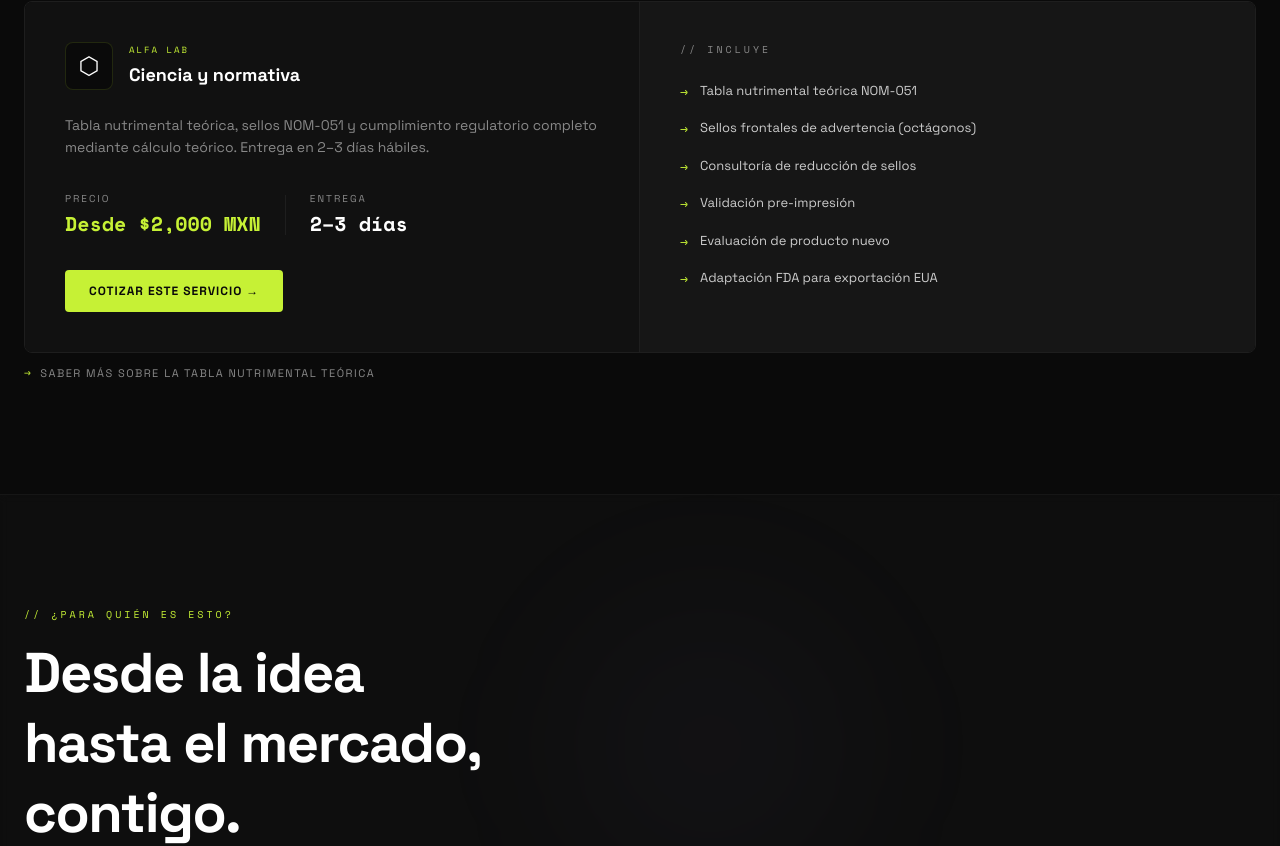
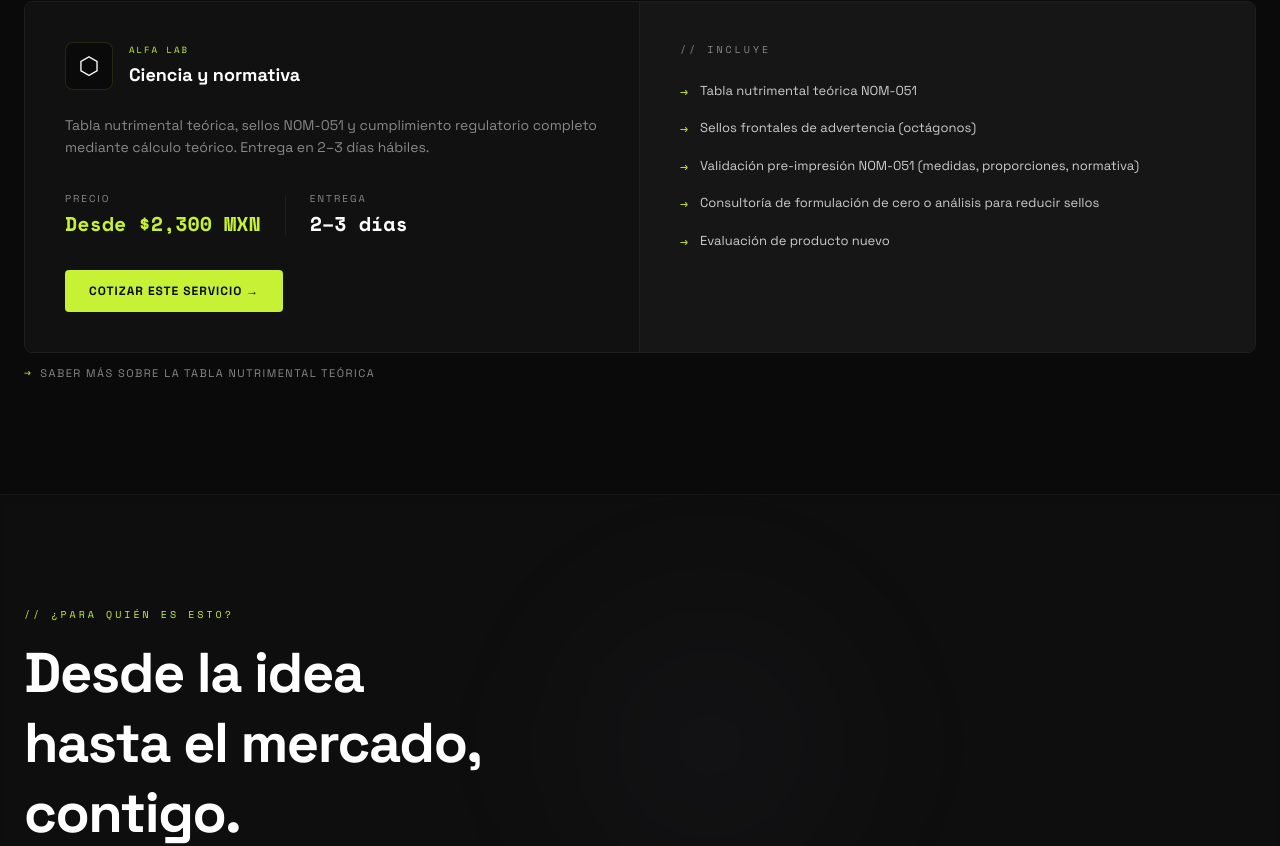
Before and after one commit to melissagallegosg/puntoalfa, a Next.js app: page / in a window 1280 px wide. Shown: the part 1391-2237 px from the top of the page. Built offline with nearby package versions, Linux system fonts and the light colour scheme.

Commit message:
Add files via upload

```diff
--- a/components/Footer.tsx
+++ b/components/Footer.tsx
@@ -14,9 +14,9 @@ const services = [
 ];
 
 const paquetes = [
-  { label: "Solo Lab — $2,000 MXN", href: "#paquetes" },
-  { label: "Inicio Producto — $4,500 MXN", href: "#paquetes" },
-  { label: "Lanzamiento — $7,500 MXN", href: "#paquetes" },
+  { label: "Solo Lab — $2,300 MXN", href: "#paquetes" },
+  { label: "Inicio Producto — $5,000 MXN", href: "#paquetes" },
+  { label: "Lanzamiento — $9,000 MXN", href: "#paquetes" },
   { label: "Marca Completa — $12,000 MXN", href: "#paquetes" },
 ];
 
--- a/components/Pricing.tsx
+++ b/components/Pricing.tsx
@@ -22,7 +22,10 @@ const packages: Record<Tab, Array<{
       name: "Solo Lab",
       price: "$2,300",
       sub: "MXN · 2–3 días hábiles",
-      items: ["Tabla nutrimental teórica", "Sellos NOM-051", "PDF + PNG para etiqueta"],
+      items: [
+        "Tabla nutrimental teórica + sellos NOM-051",
+        "PDF + PNG para etiqueta",
+      ],
       cta: "Solicitar",
     },
     {
@@ -32,9 +35,8 @@ const packages: Record<Tab, Array<{
       sub: "MXN · 1 semana",
       items: [
         "Tabla + sellos NOM-051",
-        "Validación pre-impresión",
-        "Branding de empaque",
-        "Mockups incluidos",
+        "Validación pre-impresión NOM-051",
+        "Branding de empaque (etiqueta + mockups)",
       ],
       star: true,
       cta: "Solicitar",
@@ -46,9 +48,8 @@ const packages: Record<Tab, Array<{
       sub: "MXN · 2–3 semanas",
       items: [
         "Todo Inicio Producto",
-        "Landing page + WhatsApp",
-        "Setup marketplace",
-        "Consultoría de sellos",
+        "Landing page + botón WhatsApp",
+        "Estrategia de redes + contenido inicial (12 posts, copy incluido)",
       ],
       cta: "Solicitar",
     },
@@ -59,10 +60,9 @@ const packages: Record<Tab, Array<{
       sub: "MXN · 3–4 semanas",
       items: [
         "Todo Lanzamiento",
-        "Branding e identidad",
-        "Estrategia de redes",
-        "Bot WhatsApp 24/7",
-        "Automatizaciones",
+        "Branding e identidad completa",
+        "Estrategia de redes + contenido completo",
+        "Automatizaciones básicas",
       ],
       cta: "Cotizar",
     },
@@ -70,7 +70,7 @@ const packages: Record<Tab, Array<{
   lab: [
     {
       badge: "// Alfa Lab",
-      name: "Tabla + Sellos",
+      name: "Tabla nutrimental + sellos NOM-051",
       price: "$2,300",
       sub: "MXN · 2–3 días",
       items: [
@@ -83,7 +83,7 @@ const packages: Record<Tab, Array<{
     },
     {
       badge: "// Alfa Lab",
-      name: "Validación pre-impresión",
+      name: "Validación pre-impresión NOM-051",
       price: "$700",
       sub: "MXN · 1 día",
       items: [
@@ -95,12 +95,12 @@ const packages: Record<Tab, Array<{
     },
     {
       badge: "// Alfa Lab",
-      name: "Asesoría de formulación y/o consultoría de sellos",
+      name: "Consultoría de formulación o reducción de sellos",
       price: "A cotizar",
-      sub: "según producto",
+      sub: "Variable según producto",
       items: [
+        "Formulación de producto desde cero",
         "Análisis para reducir octágonos",
-        "Ajuste de formulación o receta",
         "Evaluación de producto nuevo",
       ],
       cta: "Cotizar",
@@ -112,7 +112,11 @@ const packages: Record<Tab, Array<{
       name: "Branding básico",
       price: "$3,000",
       sub: "MXN · 2–3 días",
-      items: ["Logo profesional", "Paleta de colores", "Tipografía de marca"],
+      items: [
+        "Logo profesional",
+        "Paleta de colores",
+        "Tipografía de marca",
+      ],
       cta: "Solicitar",
     },
     {
@@ -122,9 +126,9 @@ const packages: Record<Tab, Array<{
       sub: "MXN · 1 semana",
       items: [
         "Todo Branding básico",
-        "Diseño de etiqueta",
+        "Diseño de etiqueta regulatoria",
         "Mockups de producto",
-        "Archivos para imprenta",
+        "Archivos para imprenta listos",
       ],
       star: true,
       cta: "Solicitar",
@@ -133,42 +137,47 @@ const packages: Record<Tab, Array<{
   digital: [
     {
       badge: "// Alfa Digital",
-      name: "Landing page",
+      name: "Landing page de producto",
       price: "$4,000",
       sub: "MXN · 5–7 días",
       items: [
         "Landing page de producto",
         "Botón WhatsApp integrado",
-        "Integración con redes",
+        "Integración con redes sociales",
       ],
       cta: "Solicitar",
     },
     {
       badge: "// Alfa Digital",
-      name: "Redes + contenido",
+      name: "Redes + contenido inicial",
       price: "$2,500",
       sub: "MXN · 5 días",
-      items: ["12 posts estáticos mensuales", "Diseño con identidad visual", "Copy incluido"],
+      items: [
+        "12 posts estáticos mensuales",
+        "Diseño adaptado a tu identidad visual",
+        "Copy incluido",
+      ],
       cta: "Solicitar",
     },
     {
       badge: "// Más completo",
-      name: "Redes completo",
+      name: "Redes + contenido completo",
       price: "$6,000",
       sub: "MXN / mes",
       items: [
-        "12 posts estáticos",
-        "2 reels editados",
-        "10 imágenes de producto",
+        "12 posts estáticos mensuales",
+        "Edición de 2 reels (tú grabas, nosotros editamos)",
+        "10 imágenes de producto/servicio",
+        "Diseño adaptado a tu identidad visual",
+        "Copy incluido",
         "Bot WhatsApp 24/7 incluido",
-        "Copy incluido",
       ],
       star: true,
       cta: "Solicitar",
     },
     {
       badge: "// Alfa Digital",
-      name: "Bot WhatsApp",
+      name: "Bot WhatsApp 24/7",
       price: "$2,000",
       sub: "MXN · 5–7 días",
       items: [
--- a/components/Services.tsx
+++ b/components/Services.tsx
@@ -17,12 +17,11 @@ const arms = [
     services: [
       "Tabla nutrimental teórica NOM-051",
       "Sellos frontales de advertencia (octágonos)",
-      "Consultoría de reducción de sellos",
-      "Validación pre-impresión",
+      "Validación pre-impresión NOM-051 (medidas, proporciones, normativa)",
+      "Consultoría de formulación de cero o análisis para reducir sellos",
       "Evaluación de producto nuevo",
-      "Adaptación FDA para exportación EUA",
     ],
-    price: "Desde $2,000 MXN",
+    price: "Desde $2,300 MXN",
     time: "2–3 días",
   },
   {
@@ -35,10 +34,8 @@ const arms = [
     description:
       "Branding, diseño de etiqueta regulatoria y empaque. Identidad visual que conecta tu producto con el consumidor correcto.",
     services: [
-      "Branding básico (logo + paleta + tipografía)",
-      "Diseño de etiqueta regulatoria",
-      "Branding de empaque + mockups",
-      "Identidad visual completa",
+      "Branding básico (logo + paleta de colores + tipografía)",
+      "Branding de empaque (básico + diseño de etiqueta + mockups)",
       "Archivos para imprenta listos",
     ],
     price: "Desde $3,000 MXN",
@@ -54,13 +51,13 @@ const arms = [
     description:
       "Landing page, redes sociales y automatizaciones. Tu marca activa 24/7 desde el día del lanzamiento.",
     services: [
-      "Landing page + integración WhatsApp",
-      "Estrategia de redes + contenido mensual",
-      "Bot WhatsApp 24/7",
-      "Setup marketplace (FB, IG, MercadoLibre)",
+      "Landing page de producto + botón WhatsApp integrado + integración con redes",
+      "Estrategia de redes + contenido inicial (12 posts estáticos, copy incluido)",
+      "Estrategia de redes completa (12 posts + 2 reels + 10 imágenes de producto, copy incluido)",
+      "Bot WhatsApp 24/7 con flujos personalizados",
       "Automatizaciones y CRM básico",
     ],
-    price: "Desde $2,500 MXN",
+    price: "Desde $2,000 MXN",
     time: "5–7 días",
   },
 ];
```
